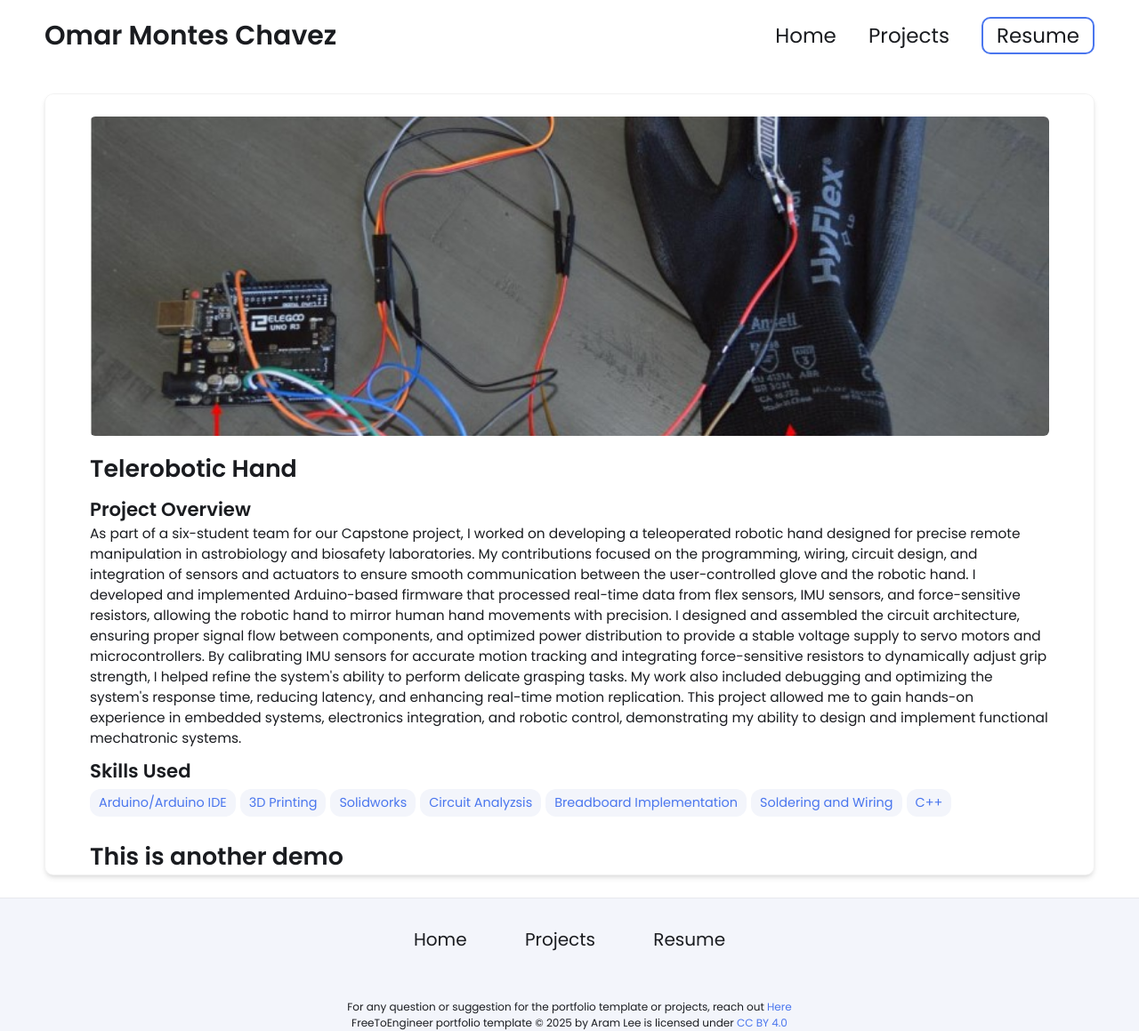
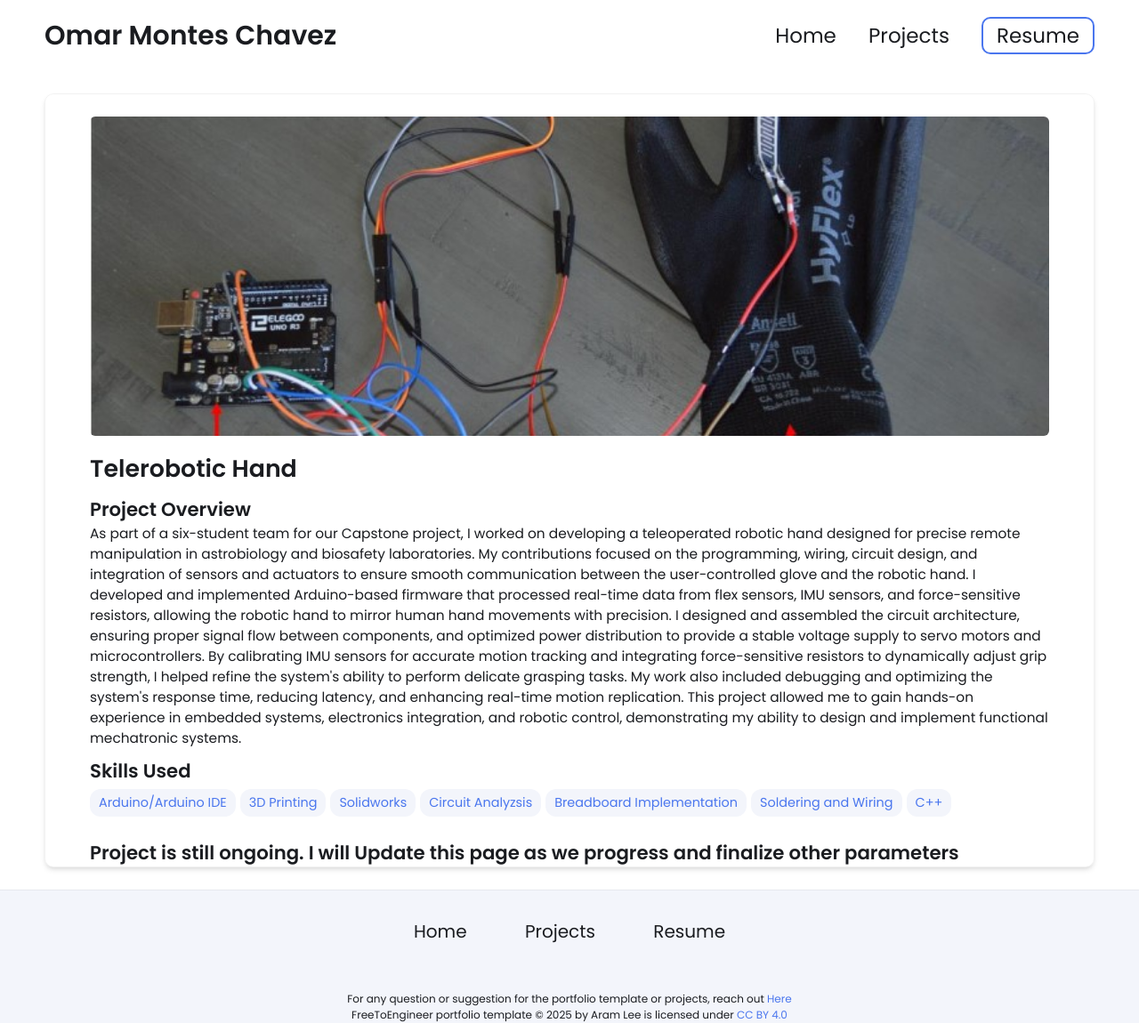
Before and after one commit to omonchav/omonchav.github.io, a Jekyll site: the page built from _projects/sonos-teardown/index.md, in a window 1280 px wide. Shown: the whole page at 89% size. Built offline with Jekyll 4.4.1, drawn with Linux system fonts in a browser that asks for light colours.

Commit message:
Update index.md

```diff
--- a/_projects/sonos-teardown/index.md
+++ b/_projects/sonos-teardown/index.md
@@ -10,8 +10,13 @@
   - Breadboard Implementation
   - Soldering and Wiring
   - C++
+images:
+  - buzzcode.jpg
+  - flexcode.jpg
+  - glovewithwiring.jpg
+  - sensorwiring.jpg
+  - sonos.png
 
 main-image: /glovewithwiring.jpg
 ---
-
-# This is another demo
+## Project is still ongoing. I will Update this page as we progress and finalize other parameters
```
